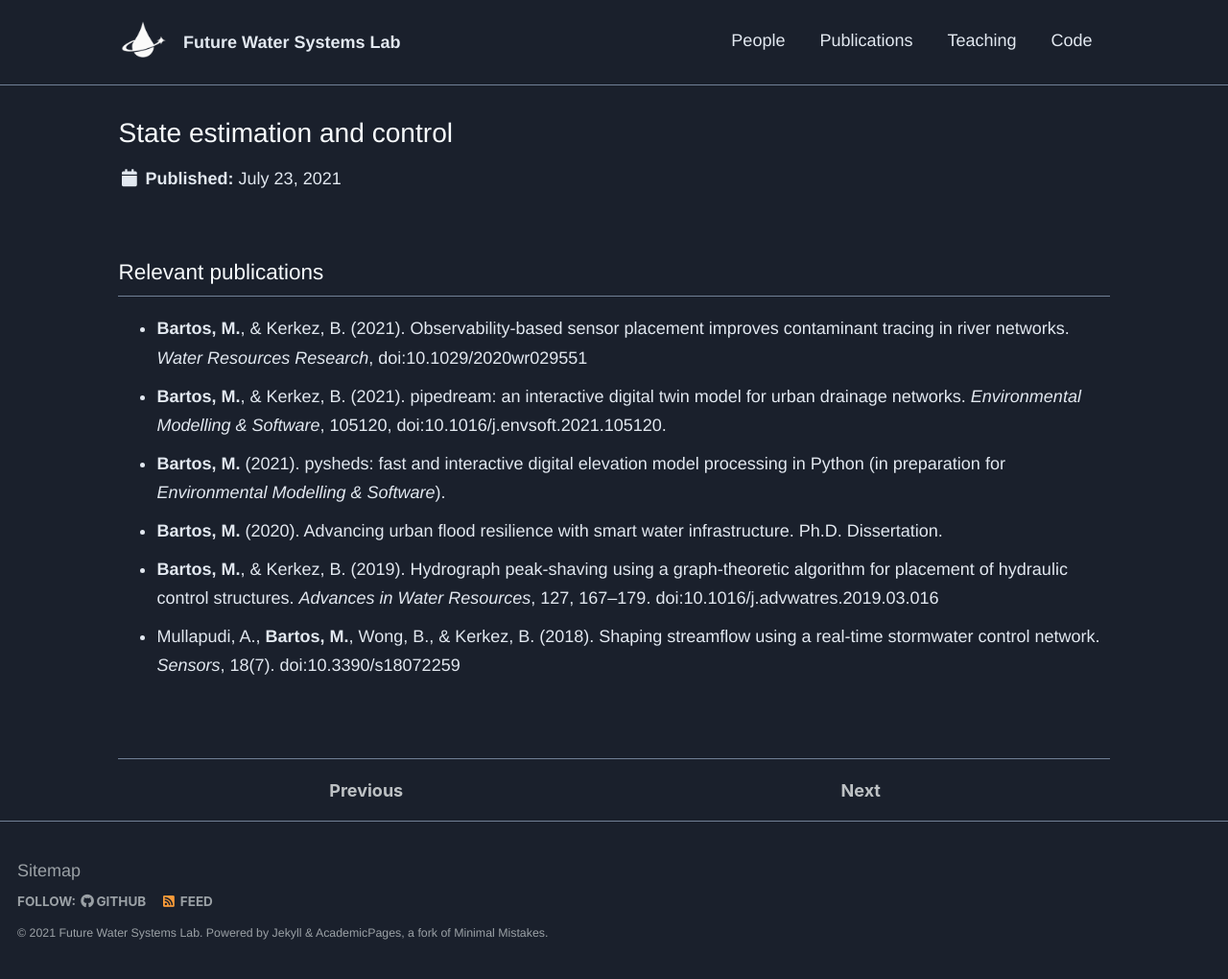
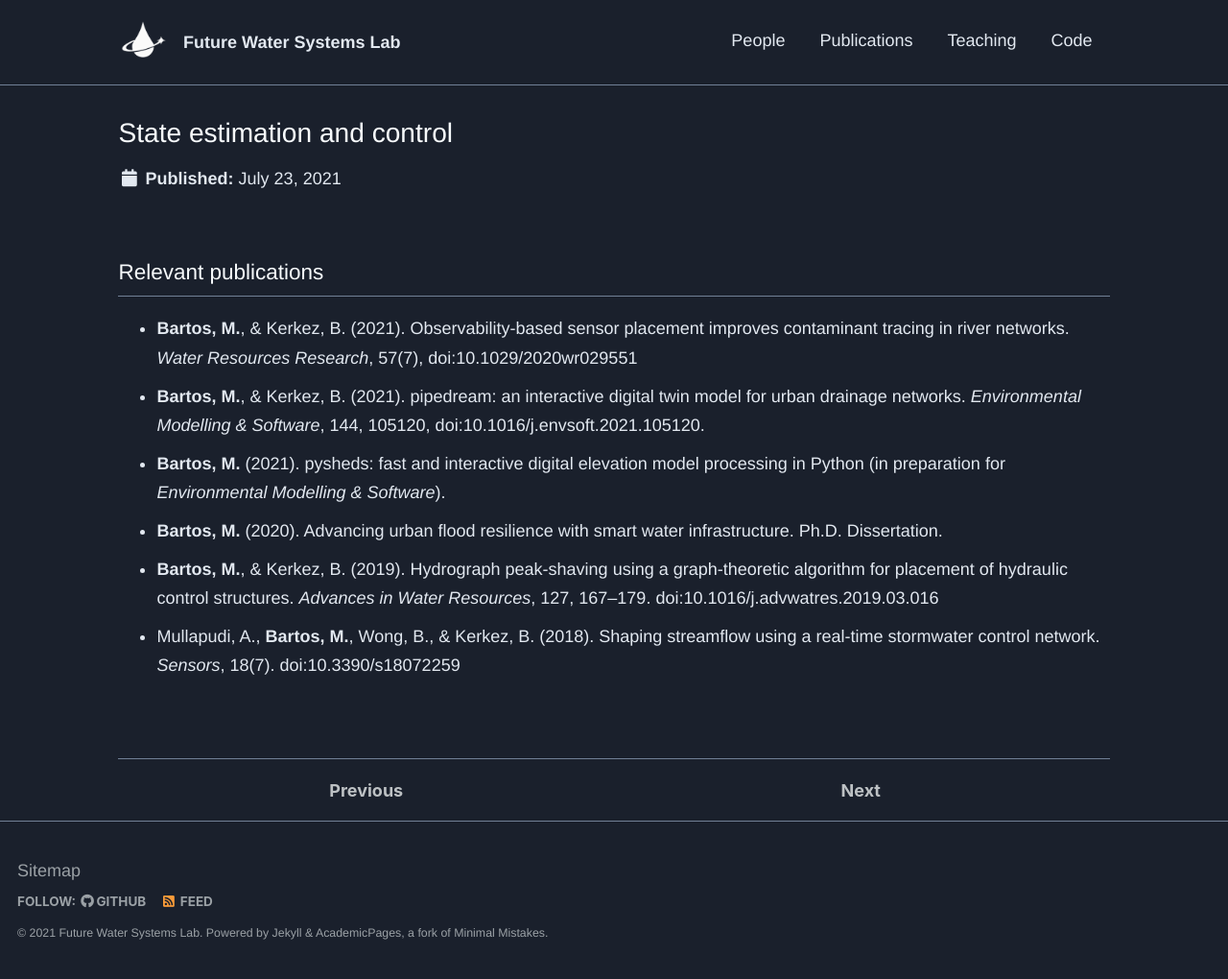
Before and after one commit to SMARTINFRALAB/SMARTINFRALAB.github.io, a Jekyll site: the page built from _research/estimation-and-control.md, in a window 1280 px wide. Shown: the whole page at 96% size. Built offline with Jekyll 4.4.1, drawn with Linux system fonts in a browser that asks for light colours.

Commit message:
Update publications

```diff
--- a/_publications/2020-07-17-pipedream.md
+++ b/_publications/2020-07-17-pipedream.md
@@ -7,9 +7,9 @@ date: 2021-06-14
 venue: 'Environmental Modelling & Software'
 type: 'article'
 paperurl: 'https://www.sciencedirect.com/science/article/pii/S1364815221001638'
-citation: '<b>Bartos, M.</b>, & Kerkez, B. (2021). pipedream: an interactive digital twin model for urban drainage networks. <i>Environmental Modelling & Software</i>, 105120, doi:10.1016/j.envsoft.2021.105120.'
+citation: '<b>Bartos, M.</b>, & Kerkez, B. (2021). pipedream: an interactive digital twin model for urban drainage networks. <i>Environmental Modelling & Software</i>, 144, 105120, doi:10.1016/j.envsoft.2021.105120.'
 authors: "<b>Bartos, M.</b> & Kerkez, B."
-journal_info: "<i>Environmental Modelling & Software</i>, 105120, (2021)"
+journal_info: "<i>Environmental Modelling & Software</i>, 144, 105120, (2021)"
 abstract_art: 'https://mdbartos.s3.us-east-2.amazonaws.com/img/abstract_art_11.png'
 thumbnail: 'https://mdbartos.s3.us-east-2.amazonaws.com/img/digital_twins_thumb.png'
 abstract_art_caption: 'Validation of Kalman filter using holdout assessment. Left: Depth hydrographs at basins 1 and 3, where the Kalman filter is applied. Right: Depth hydrographs at holdout sites where Kalman filter was not applied. The Kalman filter reduces error at both holdout sites.'
--- a/_publications/2020-09-02-observability.md
+++ b/_publications/2020-09-02-observability.md
@@ -9,9 +9,9 @@ type: 'article'
 paperurl: 'https://agupubs.onlinelibrary.wiley.com/doi/10.1029/2020WR029551'
 file: 'https://mdbartos.s3.us-east-2.amazonaws.com/publications/observability_based_sensor_placement.pdf'
 filetype: 'Preprint version'
-citation: '<b>Bartos, M.</b>, & Kerkez, B. (2021). Observability-based sensor placement improves contaminant tracing in river networks. <i>Water Resources Research</i>, doi:10.1029/2020wr029551'
+citation: '<b>Bartos, M.</b>, & Kerkez, B. (2021). Observability-based sensor placement improves contaminant tracing in river networks. <i>Water Resources Research</i>, 57(7), doi:10.1029/2020wr029551'
 authors: "<b>Bartos, M.</b> & Kerkez, B."
-journal_info: "<i>Water Resources Research</i>, (2021)"
+journal_info: "<i>Water Resources Research</i>, 57(7), (2021)"
 abstract_art: 'https://mdbartos.s3.us-east-2.amazonaws.com/img/abstract_art_12.png'
 thumbnail: 'https://mdbartos.s3.us-east-2.amazonaws.com/img/sensor_placement_thumb.png'
 abstract_art_caption: 'Visualization of sensor placements predicted by observability maximization. Sensor placement progression for trace- (left) and rank- (right) optimized strategies from N=2 to N=16 sensors.'
```
